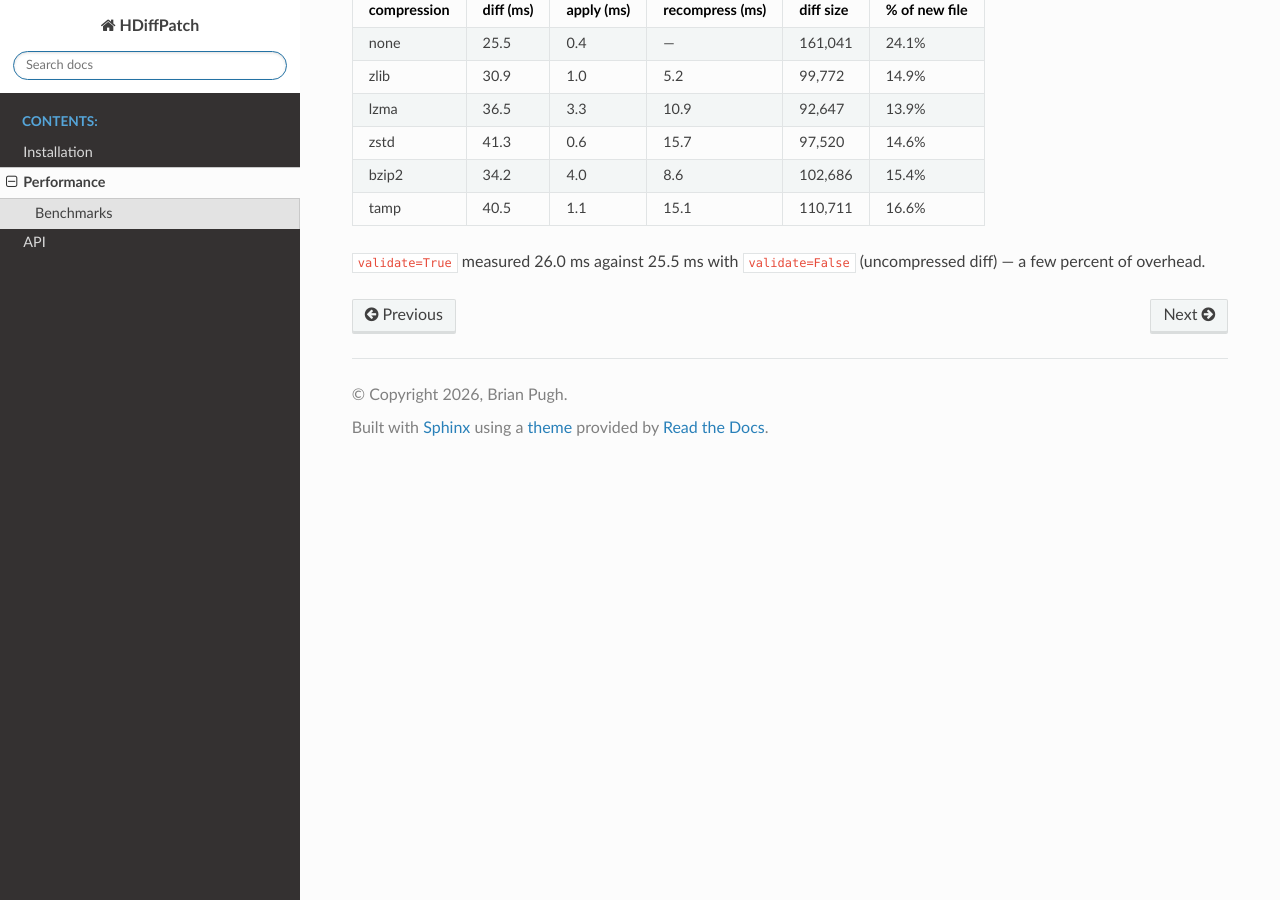
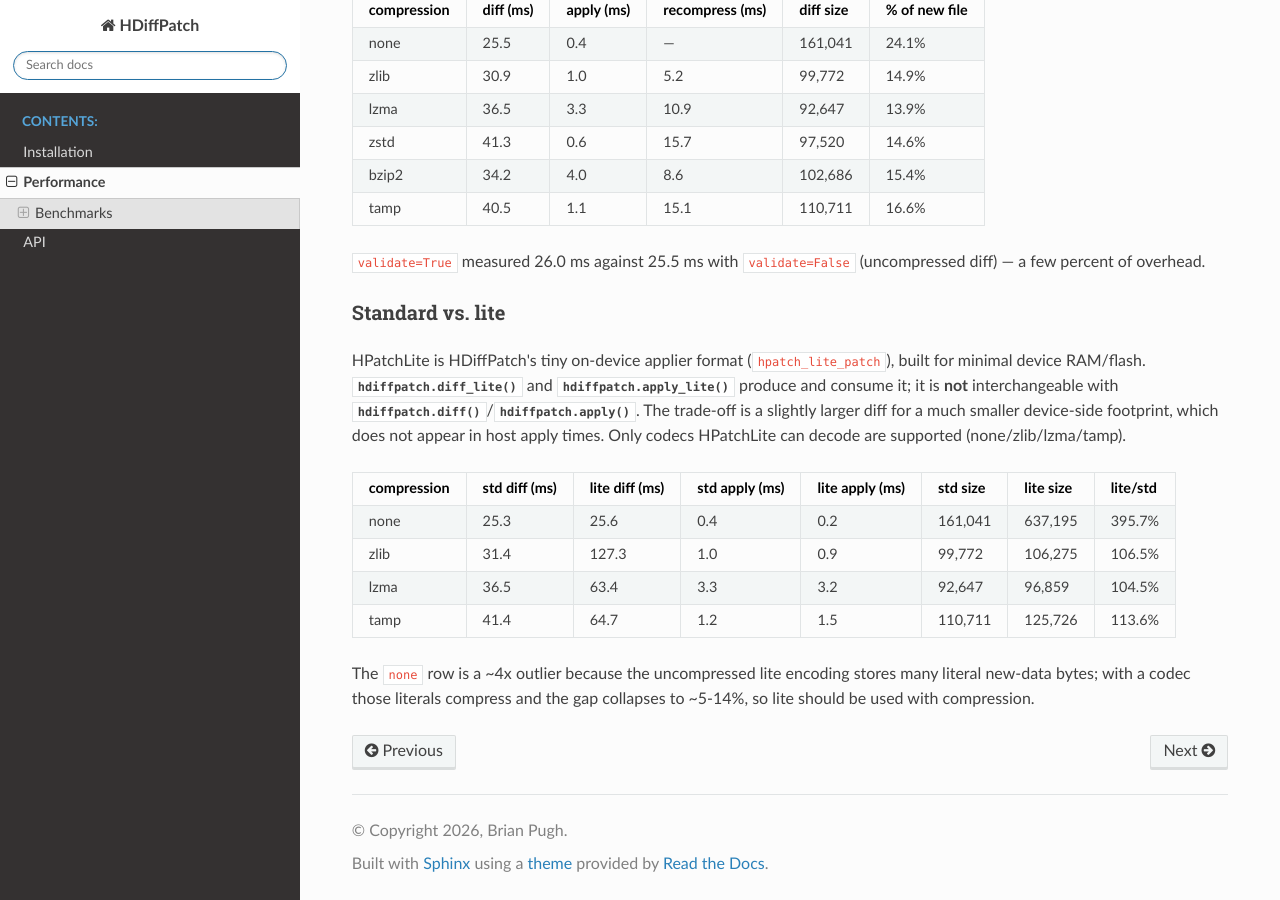
Before and after one commit to BrianPugh/hdiffpatch-python, a Sphinx documentation site: the page built from docs/source/Performance.rst, in a window 1280 px wide and 900 px high, scrolled down 788 px. Built offline with Sphinx 7.4.7 and the Read the Docs theme 3.1.0, drawn with Linux system fonts in a browser that asks for light colours.

Commit message:
Document standard-vs-lite performance comparison
Add a "Standard vs. lite" subsection to docs/source/Performance.rst
covering diff_lite/apply_lite: what the lite format is for (tiny
on-device applier, minimal RAM/flash), the size-vs-footprint trade-off,
and the standard-vs-lite table for the HPatchLite-decodable codecs
generated by tools/benchmark.py.

Co-Authored-By: Claude Opus 4.8 <noreply@anthropic.com>
Claude-Session: https://claude.ai/code/session_01D9UZu6CKy2kz4MYsHuJAzu

```diff
--- a/docs/source/Performance.rst
+++ b/docs/source/Performance.rst
@@ -35,3 +35,19 @@ tamp              40.5         1.1             15.1    110,711          16.6%
 ===========  =========  ==========  ===============  =========  =============
 
 ``validate=True`` measured 26.0 ms against 25.5 ms with ``validate=False`` (uncompressed diff) — a few percent of overhead.
+
+Standard vs. lite
+~~~~~~~~~~~~~~~~~~
+
+HPatchLite is HDiffPatch's tiny on-device applier format (``hpatch_lite_patch``), built for minimal device RAM/flash. :func:`hdiffpatch.diff_lite` and :func:`hdiffpatch.apply_lite` produce and consume it; it is **not** interchangeable with :func:`hdiffpatch.diff`/:func:`hdiffpatch.apply`. The trade-off is a slightly larger diff for a much smaller device-side footprint, which does not appear in host apply times. Only codecs HPatchLite can decode are supported (none/zlib/lzma/tamp).
+
+===========  =============  ==============  ==============  ===============  ========  =========  ========
+compression  std diff (ms)  lite diff (ms)  std apply (ms)  lite apply (ms)  std size  lite size  lite/std
+===========  =============  ==============  ==============  ===============  ========  =========  ========
+none                  25.3            25.6             0.4              0.2   161,041    637,195    395.7%
+zlib                  31.4           127.3             1.0              0.9    99,772    106,275    106.5%
+lzma                  36.5            63.4             3.3              3.2    92,647     96,859    104.5%
+tamp                  41.4            64.7             1.2              1.5   110,711    125,726    113.6%
+===========  =============  ==============  ==============  ===============  ========  =========  ========
+
+The ``none`` row is a ~4x outlier because the uncompressed lite encoding stores many literal new-data bytes; with a codec those literals compress and the gap collapses to ~5-14%, so lite should be used with compression.
```
